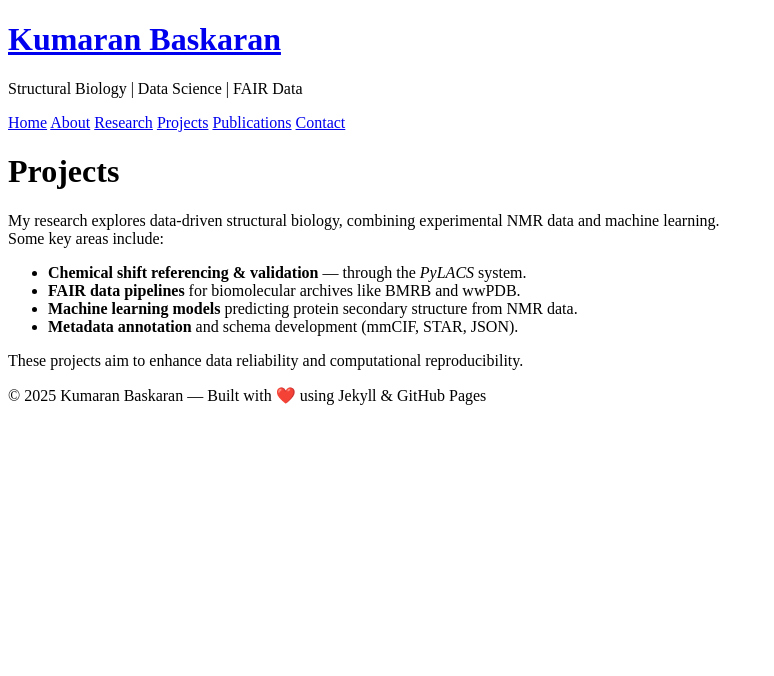
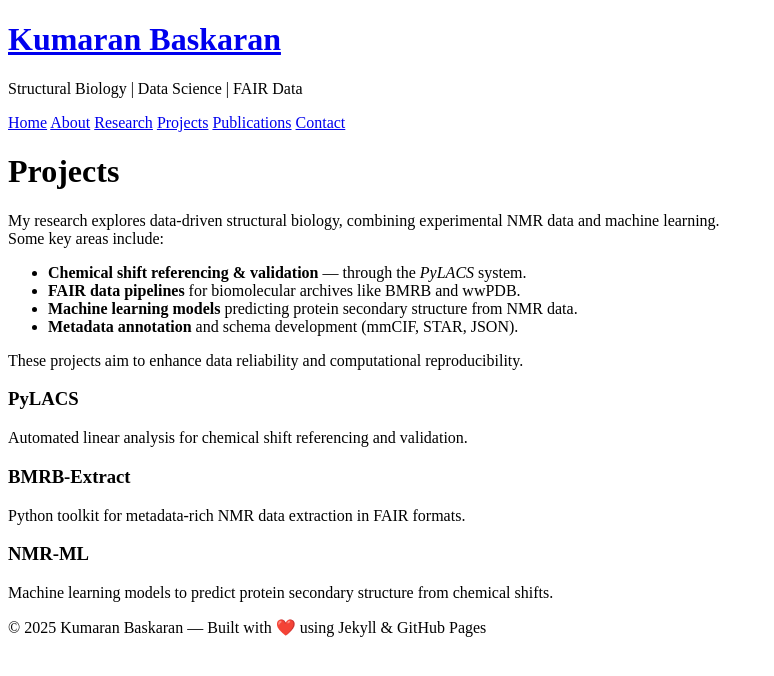
Before and after one commit to kumar-physics/kumar-physics.github.io, a Jekyll site: the page built from projects.md, in a window 1280 px wide. Shown: the top 676 px of the page, without its empty margins (0-774 px from the left). Built offline with Jekyll 4.4.1, drawn with Linux system fonts in a browser that asks for light colours.

Commit message:
new look

```diff
--- a/_layouts/default.html
+++ b/_layouts/default.html
@@ -1,6 +1,7 @@
 <!DOCTYPE html>
 <html lang="en">
 <head>
+    <link href="https://fonts.googleapis.com/css2?family=Inter:wght@400;500;600;700&display=swap" rel="stylesheet">
   <meta charset="UTF-8" />
   <meta name="viewport" content="width=device-width, initial-scale=1.0" />
   <title>{{ page.title }} | {{ site.title }}</title>
--- a/projects.md
+++ b/projects.md
@@ -14,3 +14,17 @@ Some key areas include:
 - **Metadata annotation** and schema development (mmCIF, STAR, JSON).
 
 These projects aim to enhance data reliability and computational reproducibility.
+<div class="card-grid">
+  <div class="card">
+    <h3>PyLACS</h3>
+    <p>Automated linear analysis for chemical shift referencing and validation.</p>
+  </div>
+  <div class="card">
+    <h3>BMRB-Extract</h3>
+    <p>Python toolkit for metadata-rich NMR data extraction in FAIR formats.</p>
+  </div>
+  <div class="card">
+    <h3>NMR-ML</h3>
+    <p>Machine learning models to predict protein secondary structure from chemical shifts.</p>
+  </div>
+</div>
```
Also changed, not shown: index.md (+6 -0 lines), .github/assets/profile.jpeg (added), .github/assets/style.css.
